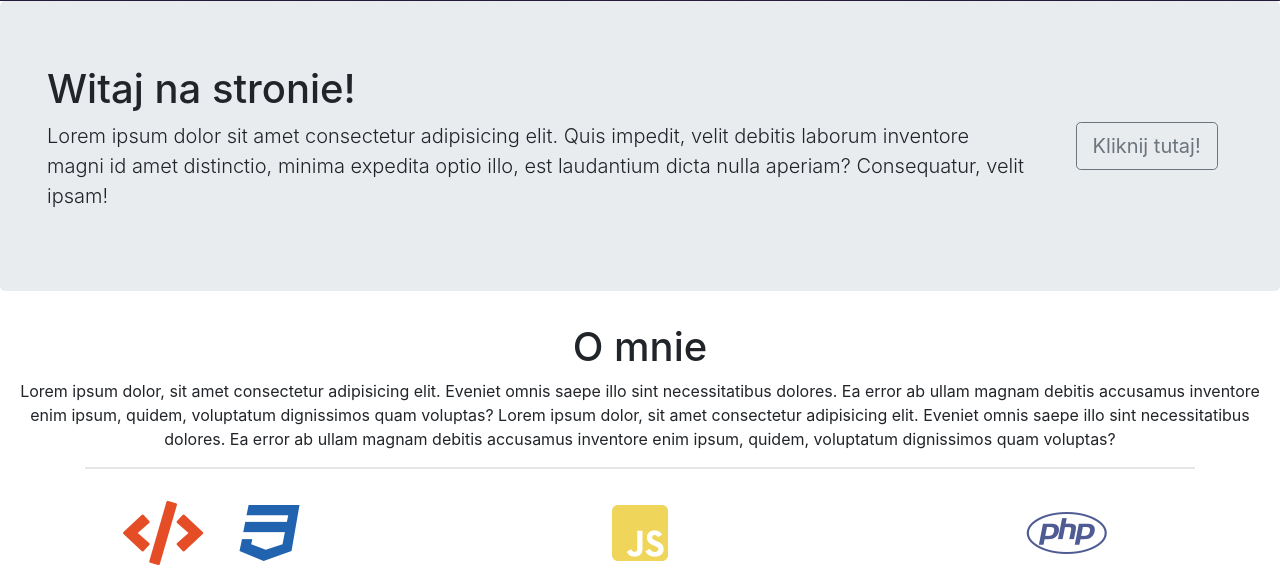
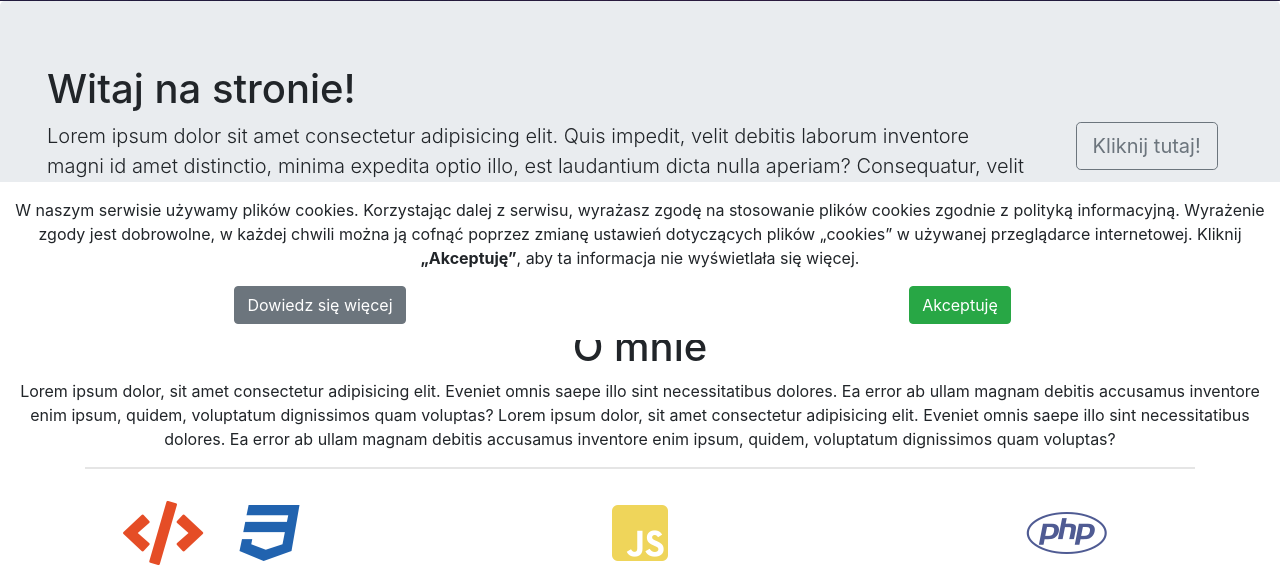
Before and after one commit to KrystianSerwatka/LandingPage, a PHP site: page /projekt/ in a window 1280 px wide. Shown: the part 460-1029 px from the top of the page. Run offline with PHP 8.4, Linux system fonts and the light colour scheme.

Commit message:
added cookies

```diff
--- a/public/css/style.css
+++ b/public/css/style.css
@@ -30,6 +30,21 @@ hr {
     border-top-width: 2px !important;
 }
 
+/* Cookies */
+
+.cookie-container {
+    position: fixed;
+    bottom: -100%;
+    left: 0;
+    right: 0;
+    background-color: white;
+    transition: 400ms;
+}
+
+.cookie-container.active {
+    bottom: 0;
+}
+
 /* Other */
 .nopadding {
     padding: 0 !important;
--- a/public/js/main.js
+++ b/public/js/main.js
@@ -1,5 +1,7 @@
 const inputCheck = document.getElementById('submitBtn');
 const labelCheck = document.getElementById('gridCheck');
+const cookieContainer = document.querySelector('.cookie-container');
+const cookieButtonAcc = document.querySelector('.btn-success');
 
 inputCheck.disabled = true;
 
@@ -12,3 +14,14 @@ labelCheck.addEventListener("click", function(){
         inputCheck.disabled = false;
     }
 });
+
+/* Cookies */
+cookieButtonAcc.addEventListener("click", () => {
+    cookieContainer.classList.remove("active");
+    localStorage.setItem("cookieBannerDisplay", "true");
+})
+
+setTimeout( () => {
+    if(!localStorage.getItem("cookieBannerDisplay"))
+    cookieContainer.classList.add("active");
+}, 2000);
--- a/templates/pages/view.php
+++ b/templates/pages/view.php
@@ -213,6 +213,20 @@
                 </div>
             </div>
         </div>
+        <!-- Cookies -->
+        <div class="container-fluid cookie-container py-3">
+            <div class="row text-center">
+                <div class="col-12">
+                    <p>
+                        W naszym serwisie używamy plików cookies. Korzystając dalej z serwisu, wyrażasz zgodę na stosowanie plików cookies zgodnie z polityką informacyjną. Wyrażenie zgody jest dobrowolne, w każdej chwili można ją cofnąć poprzez zmianę ustawień dotyczących plików „cookies” w używanej przeglądarce internetowej. Kliknij <b>„Akceptuję”</b>, aby ta informacja nie wyświetlała się więcej.
+                    </p>
+                    <div class="row cookie-buttons-container">
+                        <div class="col-sm-6"><a href=" https://wszystkoociasteczkach.pl/" target="_blank"><button type="button" class="btn btn-secondary">Dowiedz się więcej</button></a></div>
+                        <div class="col-sm-6"><button type="button" class="btn btn-success mt-3 mt-sm-0">Akceptuję</button></div>
+                    </div>
+                </div>
+            </div>
+        </div>
     </div>
     <!-- Bootstrap -->
     <script src="https://code.jquery.com/jquery-3.5.1.slim.min.js" integrity="sha384-DfXdz2htPH0lsSSs5nCTpuj/zy4C+OGpamoFVy38MVBnE+IbbVYUew+OrCXaRkfj" crossorigin="anonymous"></script>
```
Also changed, not shown: TODO.md (+1 -1 lines).
